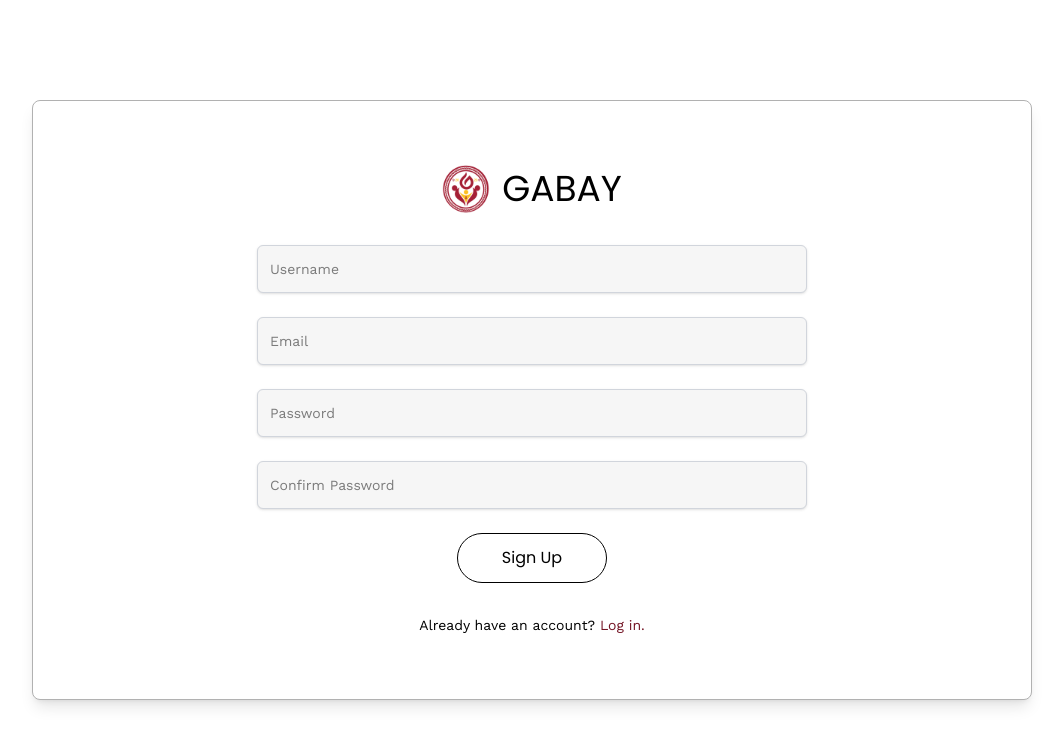
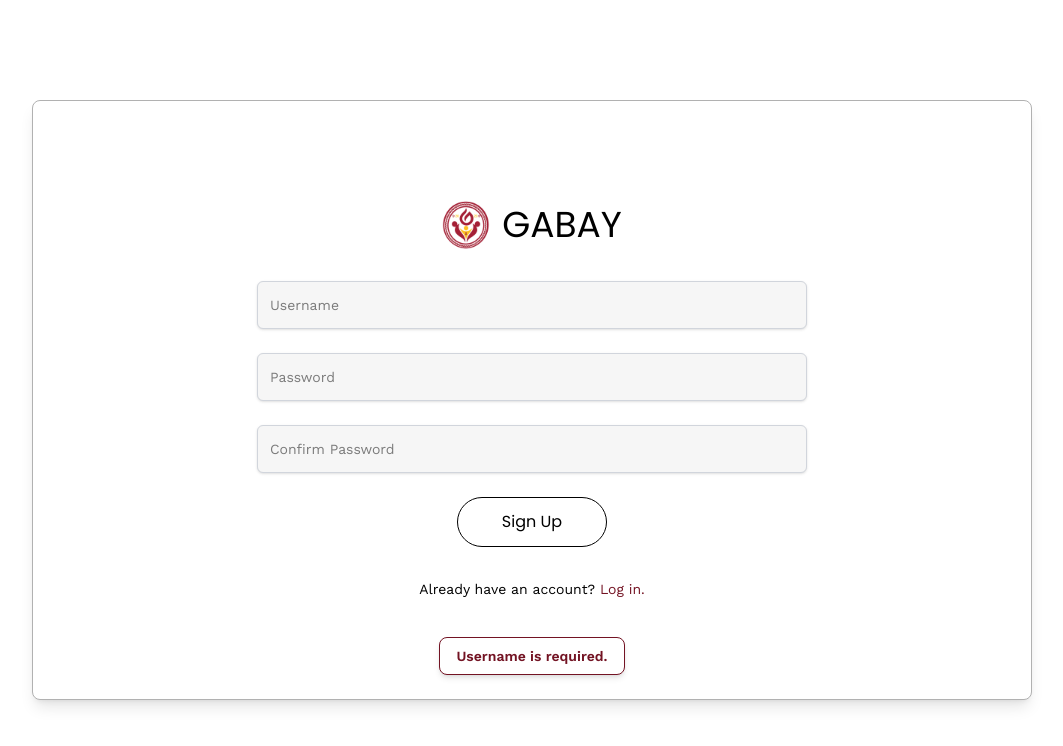
Before and after one commit to qu1r0ra/gabay-inventory-system, a React (Vite) app: page /sign-up in a window 1280 px wide. Both pictures are taken after a click on the button "Sign Up". Shown: the top 746 px of the page, without its empty margins (108-1171 px from the left). Built offline with nearby package versions, Linux system fonts and the light colour scheme; no server answers.

Commit message:
hotfix: removed email input for signup and addest toast messages for login/signup

```diff
--- a/src/lib/db/db.auth.tsx
+++ b/src/lib/db/db.auth.tsx
@@ -106,7 +106,6 @@ export const AuthContextProvider = ({
 
     // Something went wrong
     if (error) {
-      alert(error.message);
       console.log(error, error.cause, error.code, error.message, error.name);
       setRegistering(false);
       return false;
@@ -139,7 +138,6 @@ export const AuthContextProvider = ({
 
     // Something went wrong
     if (error) {
-      alert(error.message);
       setLoggingIn(false);
       return false;
     }
@@ -160,7 +158,6 @@ export const AuthContextProvider = ({
 
     // Something went wrong
     if (error) {
-      alert(error.message);
       return false;
     }
 
--- a/src/pages/Login.tsx
+++ b/src/pages/Login.tsx
@@ -5,6 +5,7 @@ import Input from "../components/General/Input";
 import Button from "../components/General/Button";
 import { Heading } from "../components/General/Heading";
 import { useAuth } from "../lib/db/db.auth";
+import Toast from "../components/General/Toast"; // Adjust path if needed
 
 function Login() {
   const navigate = useNavigate();
@@ -13,28 +14,46 @@ function Login() {
   const [username, setUsername] = useState("");
   const [password, setPassword] = useState("");
 
+  // Toast state
+  const [toastMessage, setToastMessage] = useState("");
+  const [toastType, setToastType] = useState<"success" | "error">("success");
+  const [showToast, setShowToast] = useState(false);
+
+  const triggerToast = (
+    message: string,
+    type: "success" | "error" = "success"
+  ) => {
+    setToastMessage(message);
+    setToastType(type);
+    setShowToast(true);
+  };
+
   const handleLogin: React.FormEventHandler<HTMLFormElement> = async (
     event
   ) => {
     event.preventDefault();
 
     if (username.trim() === "" || password.trim() === "") {
-      alert("Please enter both username and password to log in.");
+      triggerToast(
+        "Please enter both username and password to log in.",
+        "error"
+      );
       return;
     }
 
     const success = await login(username, password);
     if (!success) {
-      alert("Login failed. Please check your credentials.");
+      triggerToast("Login failed. Please check your credentials.", "error");
       return;
     }
 
-    navigate("/dashboard");
+    triggerToast("Login successful!", "success");
+    setTimeout(() => navigate("/dashboard"), 1500);
   };
 
   return (
     <div className="flex min-h-screen w-full items-center justify-center p-4">
-      <div className="w-[1000px] h-[600px] max-w-full border border-border rounded-lg shadow-lg flex flex-col items-center justify-center px-6 md:px-12 bg-white">
+      <div className="relative w-[1000px] h-[600px] max-w-full border border-border rounded-lg shadow-lg flex flex-col items-center justify-center px-6 md:px-12 bg-white">
         <div className="flex items-center justify-center gap-3">
           <img src={logo} alt="Logo" className="w-12 h-12" />
           <Heading size="xl" className="text-black">
@@ -88,6 +107,17 @@ function Login() {
             </Link>
           </p>
         </div>
+
+        {/* Toast at bottom */}
+        {showToast && (
+          <div className="absolute bottom-6">
+            <Toast
+              message={toastMessage}
+              type={toastType}
+              onClose={() => setShowToast(false)}
+            />
+          </div>
+        )}
       </div>
     </div>
   );
--- a/src/pages/SignUp.tsx
+++ b/src/pages/SignUp.tsx
@@ -5,6 +5,7 @@ import Input from "../components/General/Input";
 import Button from "../components/General/Button";
 import { Heading } from "../components/General/Heading";
 import { useAuth } from "../lib/db/db.auth";
+import Toast from "../components/General/Toast"; // adjust import path if needed
 
 function SignUp() {
   const { register, registering } = useAuth();
@@ -14,24 +15,42 @@ function SignUp() {
   const [confirmPassword, setConfirmPassword] = useState("");
   const navigate = useNavigate();
 
+  // Toast state
+  const [toastMessage, setToastMessage] = useState("");
+  const [toastType, setToastType] = useState<"success" | "error">("success");
+  const [showToast, setShowToast] = useState(false);
+
+  const triggerToast = (
+    message: string,
+    type: "success" | "error" = "success"
+  ) => {
+    setToastMessage(message);
+    setToastType(type);
+    setShowToast(true);
+  };
+
   const handleSignUp = async () => {
-    if (!username.trim()) return alert("Username is required.");
+    if (!username.trim()) return triggerToast("Username is required.", "error");
     if (!password.trim() || password.trim().length < 6)
-      return alert("Password is too short (min. 6 characters).");
+      return triggerToast(
+        "Password is too short (min. 6 characters).",
+        "error"
+      );
     if (password.trim() !== confirmPassword.trim())
-      return alert("Password does not match confirmation.");
-    if (!/^[\w-\.]+@([\w-]+\.)+[\w-]{2,4}$/.test(email.trim()))
-      return alert("Email is not valid.");
+      return triggerToast("Password does not match confirmation.", "error");
 
-    await register(username, password, false).then(() => {
-      alert("Successfully registered account!");
-      navigate("/login");
-    });
+    try {
+      await register(username, password, false);
+      triggerToast("Successfully registered account!", "success");
+      setTimeout(() => navigate("/login"), 1500); // delay navigation to let toast show
+    } catch (err: any) {
+      triggerToast("Registration failed. Please try again.", "error");
+    }
   };
 
   return (
     <div className="flex min-h-screen w-full items-center justify-center p-4">
-      <div className="w-[1000px] h-[600px] max-w-full border border-border rounded-lg shadow-lg flex flex-col items-center justify-center px-6 md:px-12 bg-white">
+      <div className="relative w-[1000px] h-[600px] max-w-full border border-border rounded-lg shadow-lg flex flex-col items-center justify-center px-6 md:px-12 bg-white">
         <div className="flex items-center justify-center gap-3">
           <img src={logo} alt="Logo" className="w-12 h-12" />
           <Heading size="xl" className="text-black">
@@ -48,17 +67,6 @@ function SignUp() {
             inputClassName="w-full h-full border-border bg-main"
             value={username}
             onChange={(e) => setUsername(e.target.value)}
-          />
-
-          <Input
-            id="email"
-            type="email"
-            placeholder="Email"
-            size="custom"
-            className="w-[550px] max-w-full h-12"
-            inputClassName="w-full h-full border-border bg-main"
-            value={email}
-            onChange={(e) => setEmail(e.target.value)}
           />
 
           <Input
@@ -105,6 +113,17 @@ function SignUp() {
             </Link>
           </p>
         </div>
+
+        {/* Toast at bottom */}
+        {showToast && (
+          <div className="absolute bottom-6">
+            <Toast
+              message={toastMessage}
+              type={toastType}
+              onClose={() => setShowToast(false)}
+            />
+          </div>
+        )}
       </div>
     </div>
   );
```
